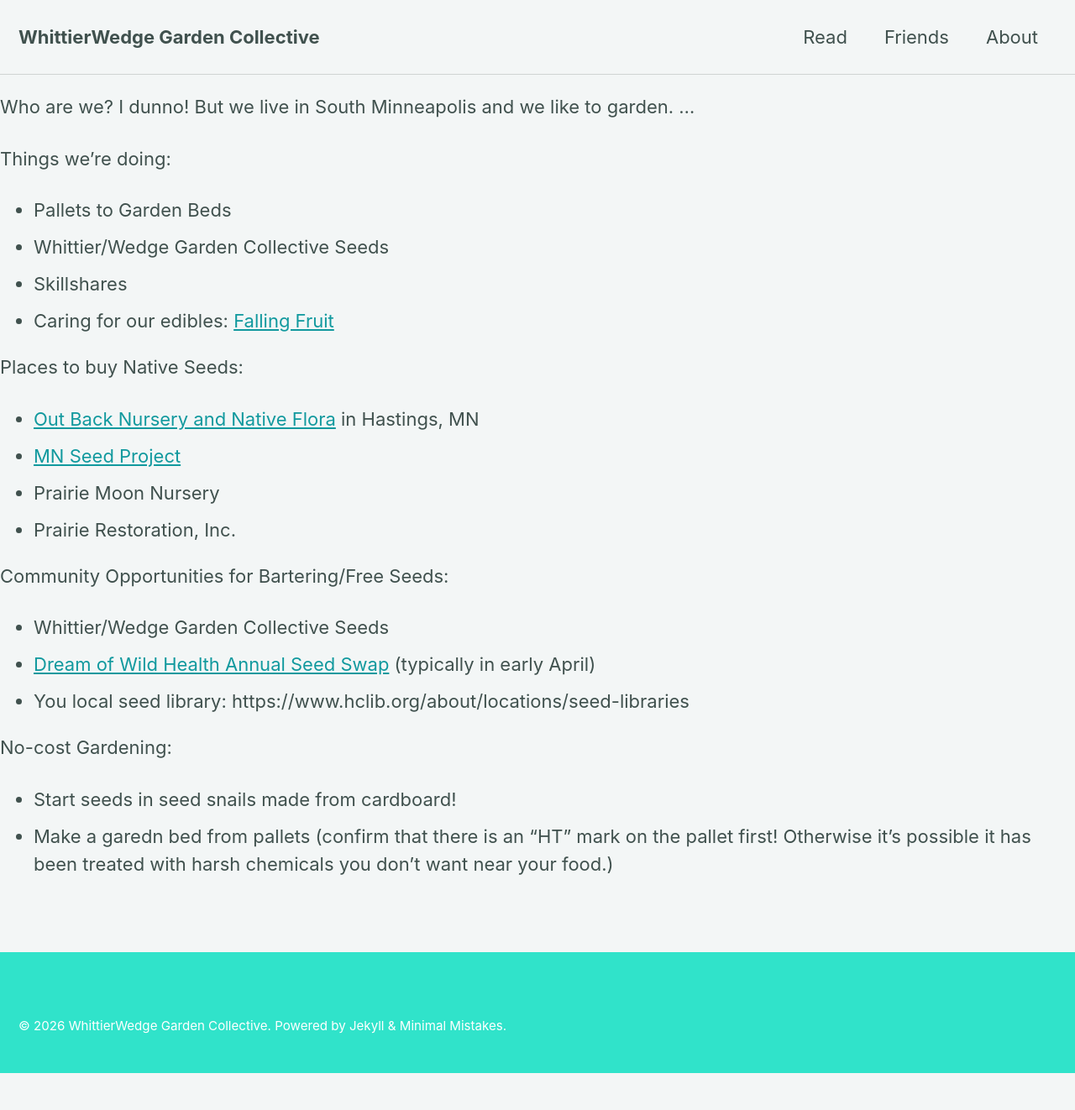
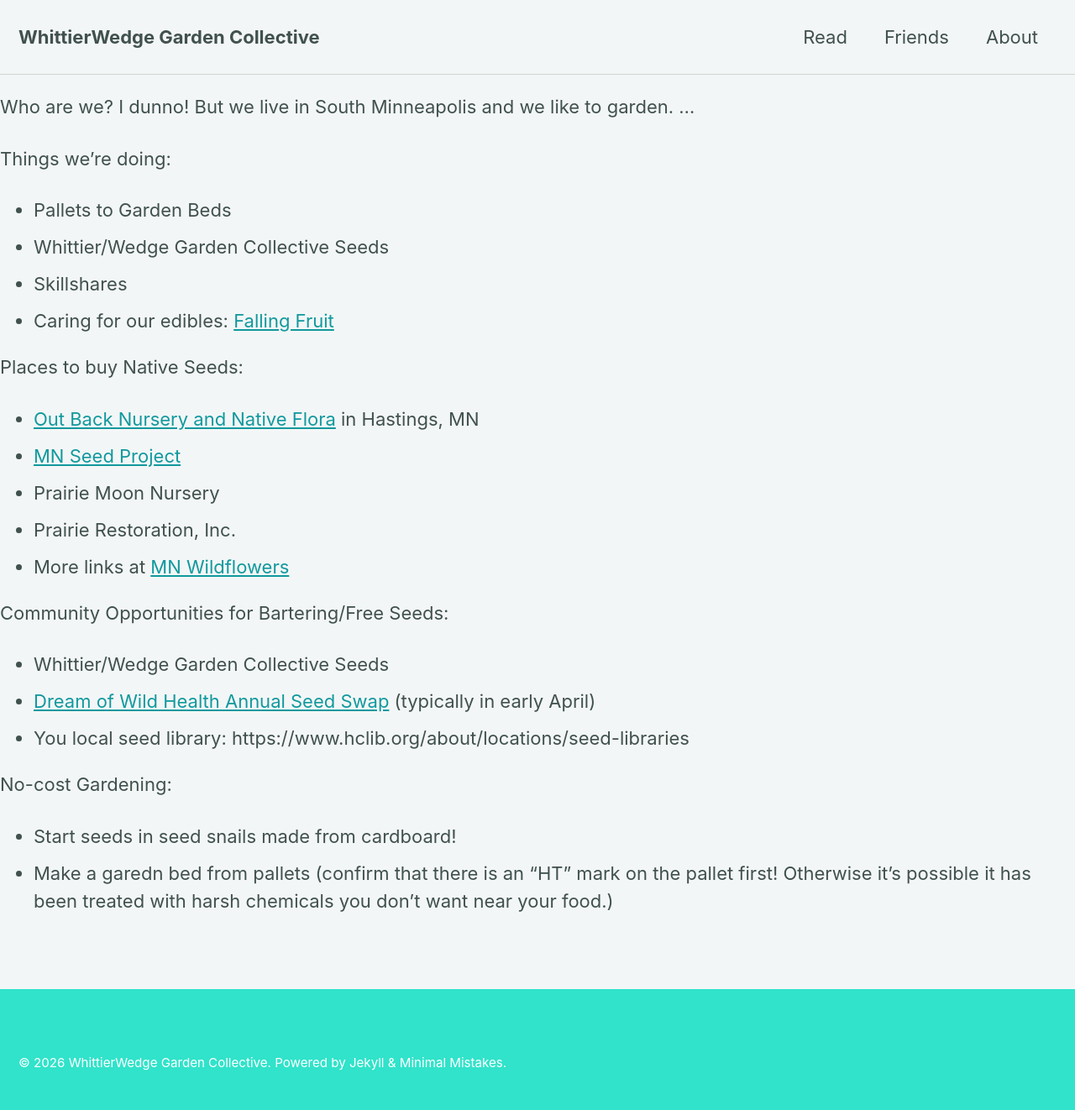
Before and after one commit to sparrow925/garden-collective, a Jekyll site: the page built from temp.md, in a window 1280 px wide. Shown: the whole page at 84% size. Built offline with Jekyll 4.4.1, drawn with Linux system fonts in a browser that asks for light colours; cached includes are drawn as plain includes; our own code applies the rules of GitHub Pages for plain Markdown files; before the commit the page ends 1278 px from its top, so only the background shows below that.

Commit message:
Update temp.md

```diff
--- a/temp.md
+++ b/temp.md
@@ -18,6 +18,7 @@ Places to buy Native Seeds:
 * [MN Seed Project](https://www.mnseedproject.org)
 * Prairie Moon Nursery
 * Prairie Restoration, Inc.
+* More links at [MN Wildflowers](https://www.minnesotawildflowers.info/page/links)
 
 Community Opportunities for Bartering/Free Seeds:
 * Whittier/Wedge Garden Collective Seeds
```
